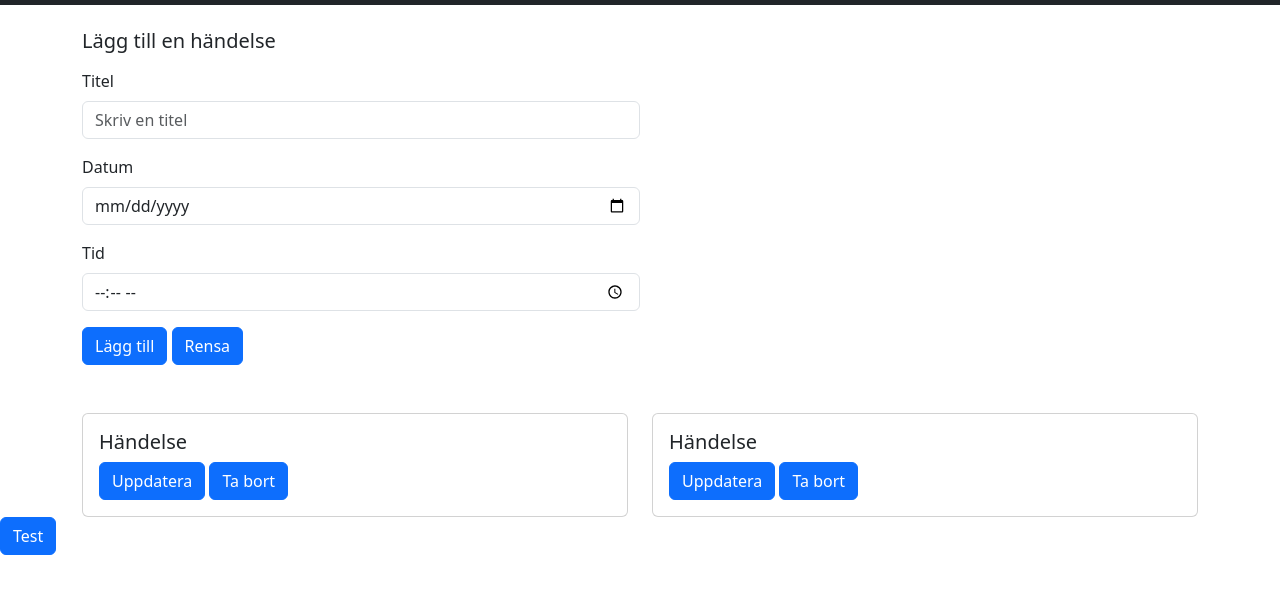
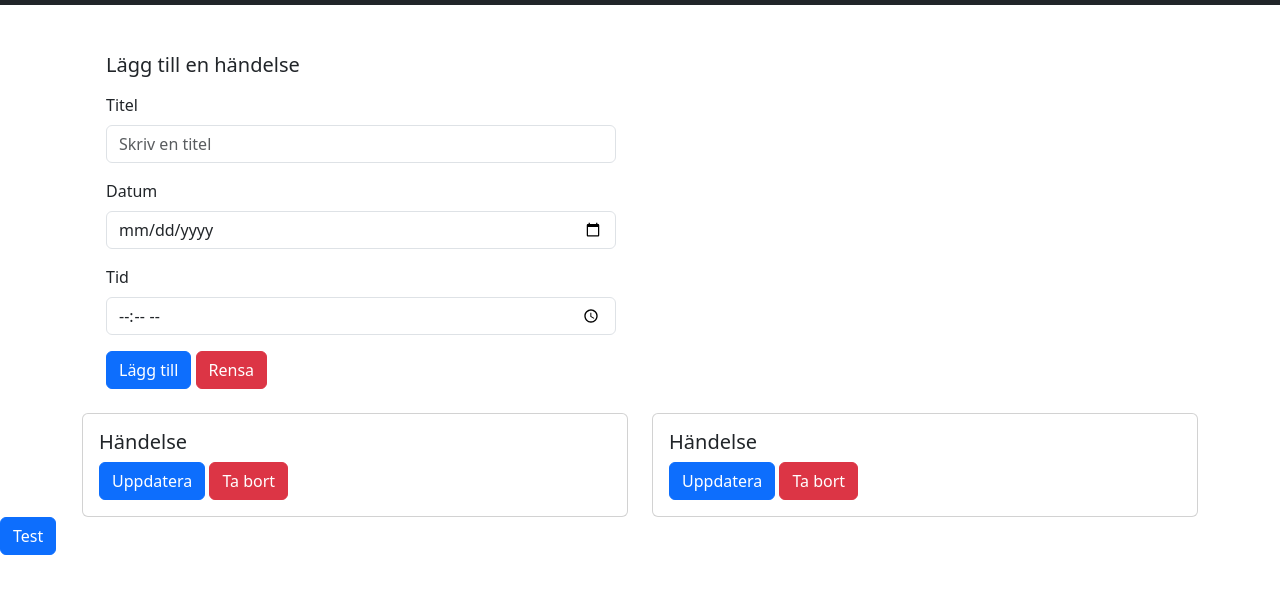
Before and after one commit to LinaEngman/gik339--16--projekt, a plain HTML site: page client/index.html in a window 1280 px wide. Shown: the part 51-644 px from the top of the page. Drawn offline with nearby package versions, Linux system fonts and the light colour scheme; no server answers.

Commit message:
update index html

```diff
--- a/client/index.html
+++ b/client/index.html
@@ -9,7 +9,7 @@
 </head>
 <body>
     <!-- Navbar med Bootstrap -->
-    <nav class="navbar navbar-expand-lg navbar-dark bg-dark">
+    <nav class="navbar navbar-expand-xl navbar-dark bg-dark">
       <div class="container">
         <a class="navbar-brand" href="#">Kalender</a>
         <button class="navbar-toggler" type="button" data-bs-toggle="collapse" data-bs-target="#navbarNav" aria-controls="navbarNav" aria-expanded="false" aria-label="Toggle navigation">
@@ -20,7 +20,7 @@
 
     <div class="container">
         <!-- Form -->
-        <form class="mb-5 col-6" id="myForm">
+        <form class="col-md-6 p-4" id="myForm">
             <h5 class="mt-4 mb-3"> Lägg till en händelse</h5>
             <div class="mb-3">
               <label for="eventNameInput" class="form-label">Titel</label>
@@ -38,7 +38,7 @@
               </div>
 
               <input class="btn btn-primary" id="buttonAdd" type="submit" value="Lägg till">
-              <input class="btn btn-primary" id="buttonClear" type="reset" value="Rensa">
+              <input class="btn btn-danger" id="buttonClear" type="reset" value="Rensa">
         </form>
         <!-- Cards -->
         <div class="row">
@@ -47,7 +47,7 @@
                 <div class="card-body">
                   <h5 class="card-title">Händelse</h5>
                   <input class="btn btn-primary buttonUpdate" type="submit" value="Uppdatera">
-                  <input class="btn btn-primary buttonRemove" type="reset" value="Ta bort">
+                  <input class="btn btn-danger buttonRemove" type="reset" value="Ta bort">
                 </div>
               </div>
             </div>
@@ -56,13 +56,12 @@
                 <div class="card-body">
                   <h5 class="card-title">Händelse</h5>
                   <input class="btn btn-primary buttonUpdate" type="submit" value="Uppdatera">
-                  <input class="btn btn-primary buttonRemove" type="reset" value="Ta bort">
+                  <input class="btn btn-danger buttonRemove" type="reset" value="Ta bort">
                 </div>
               </div>
             </div>
           </div>
     </div>
-
 
     <!--Modal-->
     <div class="modal" id="modalPopUp" tabindex="-1">
```
